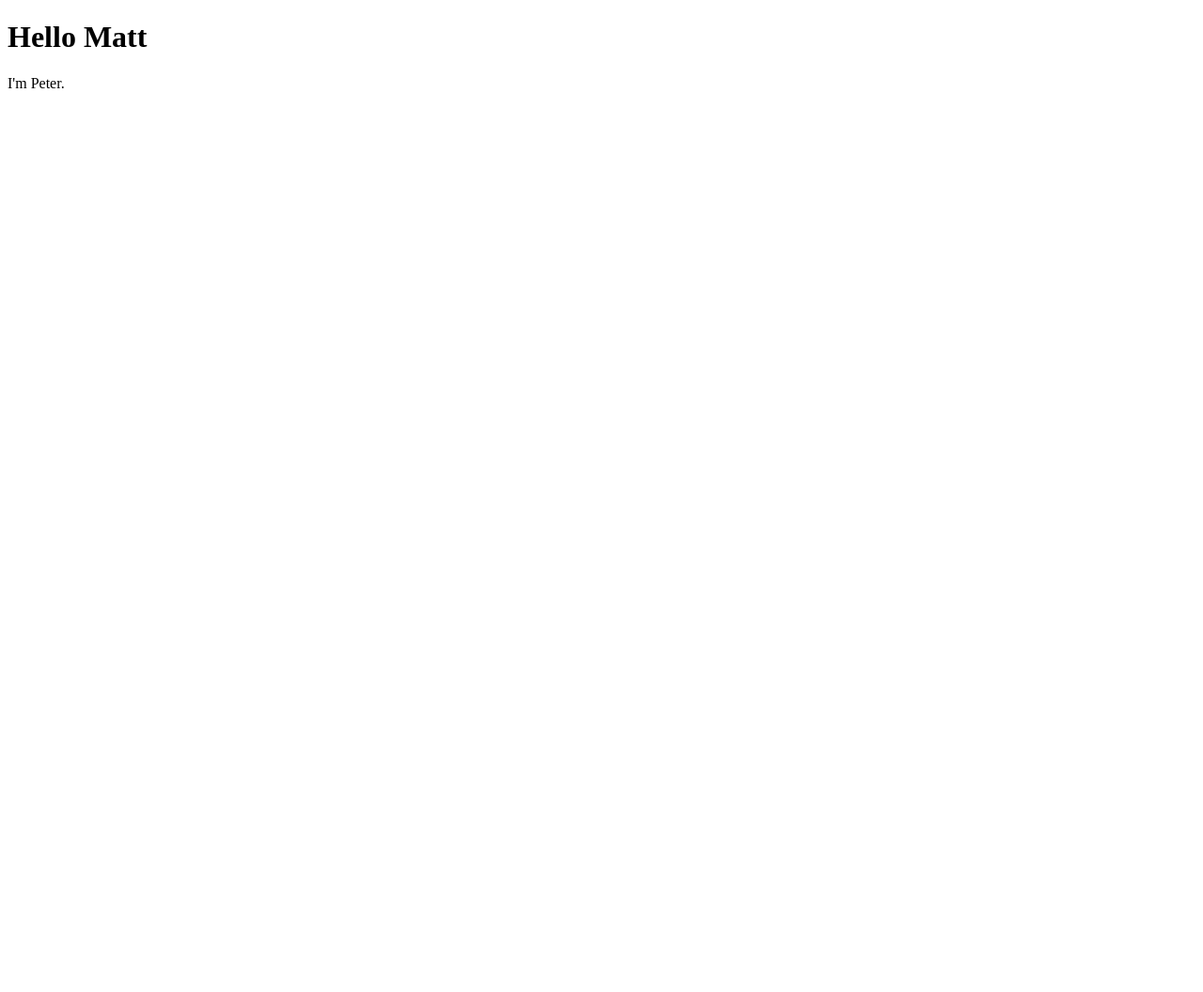
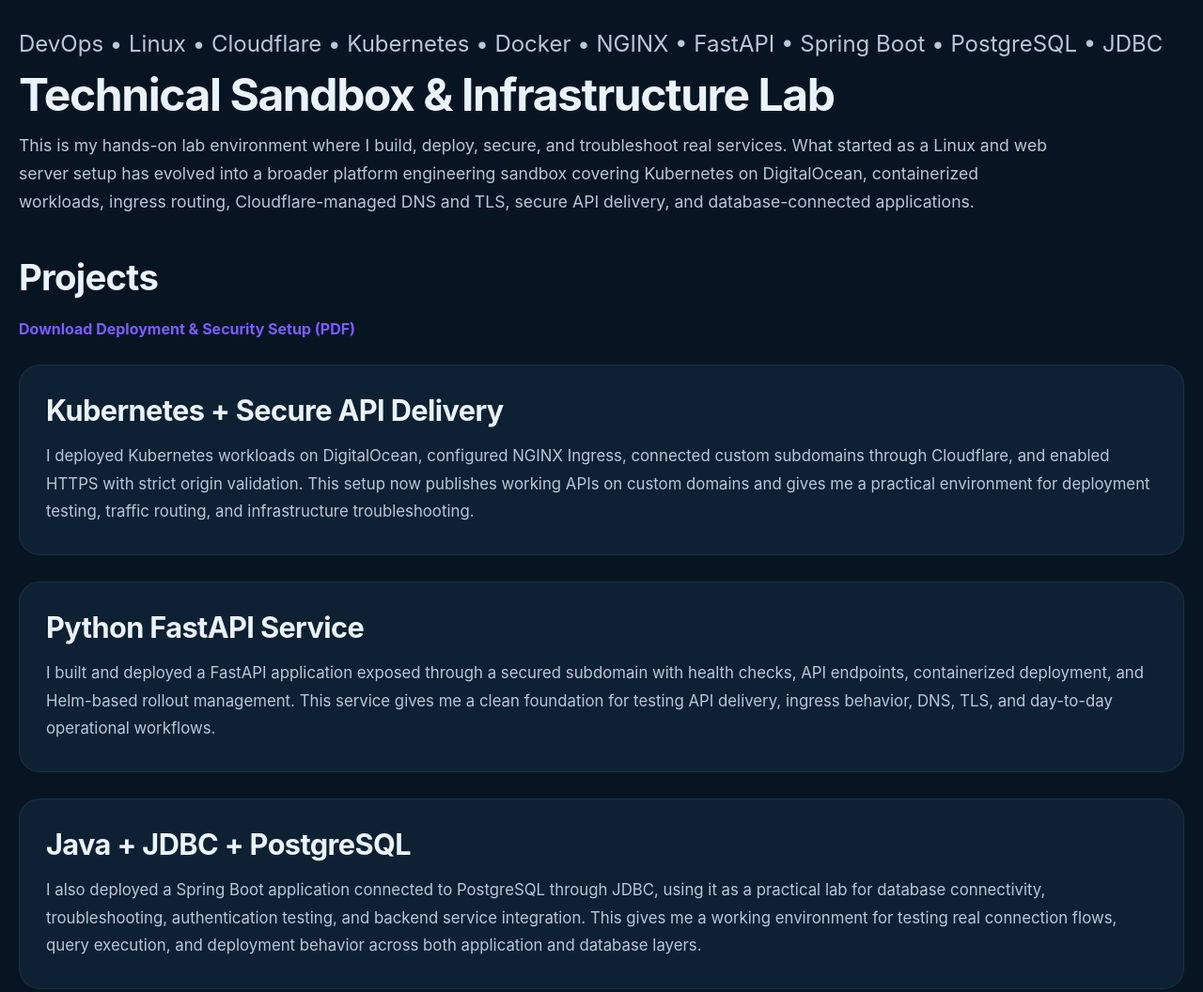
Before and after one commit to PeterHudcovic/PeterHudcovic.github.io, a plain HTML site: page index.html in a window 1280 px wide. Shown: the top 1056 px of the page at 94% size. Before the commit the page ends 800 px from the top, so only its background shows below. Drawn offline with Linux system fonts and the light colour scheme.

Commit message:
Revamp index.html with new layout and styles
Updated the HTML structure and styling for the page, including a new title and additional sections for projects and descriptions.

```diff
--- a/index.html
+++ b/index.html
@@ -1,12 +1,207 @@
 <!DOCTYPE html>
 <html lang="en">
 <head>
-    <meta charset="UTF-8">
-    <meta name="viewport" content="width=device-width, initial-scale=1.0">
-    <title>Document</title>
+  <meta charset="UTF-8" />
+  <meta name="viewport" content="width=device-width, initial-scale=1.0" />
+  <title>Amaterix</title>
+  <style>
+    :root {
+      --bg: #071523;
+      --panel: #0d2133;
+      --panel-border: rgba(255, 255, 255, 0.06);
+      --text: #eaf2ff;
+      --muted: #b9c7d8;
+      --accent: #7c5cff;
+      --accent-hover: #9278ff;
+    }
+
+    * {
+      box-sizing: border-box;
+    }
+
+    html, body {
+      margin: 0;
+      padding: 0;
+      background: var(--bg);
+      color: var(--text);
+      font-family: Inter, ui-sans-serif, system-ui, -apple-system, BlinkMacSystemFont, "Segoe UI", sans-serif;
+    }
+
+    body {
+      padding: 32px 20px 64px;
+    }
+
+    .container {
+      max-width: 1320px;
+      margin: 0 auto;
+    }
+
+    .hero {
+      margin-bottom: 42px;
+    }
+
+    .hero h1 {
+      margin: 0 0 12px;
+      font-size: clamp(2rem, 4vw, 3rem);
+      line-height: 1.1;
+      font-weight: 700;
+      letter-spacing: -0.03em;
+    }
+
+    .hero .stack {
+      color: var(--muted);
+      font-size: clamp(1.1rem, 2vw, 1.5rem);
+      margin-bottom: 14px;
+    }
+
+    .hero p {
+      max-width: 1100px;
+      font-size: 1.1rem;
+      line-height: 1.7;
+      color: var(--muted);
+      margin: 0;
+    }
+
+    h2 {
+      font-size: clamp(1.8rem, 3vw, 2.5rem);
+      margin: 38px 0 22px;
+      letter-spacing: -0.02em;
+    }
+
+    .link-row {
+      margin: 0 0 28px;
+    }
+
+    .link-row a,
+    .footer-link {
+      color: var(--accent);
+      text-decoration: none;
+      font-weight: 700;
+      font-size: 1rem;
+    }
+
+    .link-row a:hover,
+    .footer-link:hover {
+      color: var(--accent-hover);
+      text-decoration: underline;
+    }
+
+    .grid {
+      display: grid;
+      grid-template-columns: 1fr;
+      gap: 28px;
+    }
+
+    .card {
+      background: var(--panel);
+      border: 1px solid var(--panel-border);
+      border-radius: 22px;
+      padding: 30px 28px;
+      box-shadow: 0 0 0 1px rgba(255,255,255,0.01) inset;
+    }
+
+    .card h3 {
+      margin: 0 0 16px;
+      font-size: clamp(1.4rem, 2.4vw, 2rem);
+      line-height: 1.2;
+      letter-spacing: -0.02em;
+    }
+
+    .card p {
+      margin: 0;
+      color: var(--muted);
+      font-size: 1.05rem;
+      line-height: 1.75;
+    }
+
+    .footer {
+      margin-top: 48px;
+    }
+
+    @media (max-width: 700px) {
+      body {
+        padding: 22px 14px 44px;
+      }
+
+      .card {
+        padding: 24px 20px;
+      }
+    }
+  </style>
 </head>
 <body>
-    <h1>Hello Matt</h1>
-    <p>I'm Peter.</p>
+  <div class="container">
+    <section class="hero">
+      <div class="stack">DevOps • Linux • Cloudflare • Kubernetes • Docker • NGINX • FastAPI • Spring Boot • PostgreSQL • JDBC</div>
+      <h1>Technical Sandbox & Infrastructure Lab</h1>
+      <p>
+        This is my hands-on lab environment where I build, deploy, secure, and troubleshoot real services.
+        What started as a Linux and web server setup has evolved into a broader platform engineering sandbox
+        covering Kubernetes on DigitalOcean, containerized workloads, ingress routing, Cloudflare-managed DNS
+        and TLS, secure API delivery, and database-connected applications.
+      </p>
+    </section>
+
+    <h2>Projects</h2>
+
+    <div class="link-row">
+      <a href="#">Download Deployment & Security Setup (PDF)</a>
+    </div>
+
+    <div class="grid">
+      <article class="card">
+        <h3>Kubernetes + Secure API Delivery</h3>
+        <p>
+          I deployed Kubernetes workloads on DigitalOcean, configured NGINX Ingress, connected custom subdomains
+          through Cloudflare, and enabled HTTPS with strict origin validation. This setup now publishes working APIs
+          on custom domains and gives me a practical environment for deployment testing, traffic routing, and
+          infrastructure troubleshooting.
+        </p>
+      </article>
+
+      <article class="card">
+        <h3>Python FastAPI Service</h3>
+        <p>
+          I built and deployed a FastAPI application exposed through a secured subdomain with health checks,
+          API endpoints, containerized deployment, and Helm-based rollout management. This service gives me a clean
+          foundation for testing API delivery, ingress behavior, DNS, TLS, and day-to-day operational workflows.
+        </p>
+      </article>
+
+      <article class="card">
+        <h3>Java + JDBC + PostgreSQL</h3>
+        <p>
+          I also deployed a Spring Boot application connected to PostgreSQL through JDBC, using it as a practical
+          lab for database connectivity, troubleshooting, authentication testing, and backend service integration.
+          This gives me a working environment for testing real connection flows, query execution, and deployment
+          behavior across both application and database layers.
+        </p>
+      </article>
+
+      <article class="card">
+        <h3>Cloudflare + Origin Lockdown</h3>
+        <p>
+          Full (Strict) TLS, origin certificates, controlled exposure through Cloudflare, and traffic flowing through
+          protected ingress paths. I use this setup to validate secure delivery patterns, certificate behavior,
+          and origin-side hardening in a real hosted environment.
+        </p>
+      </article>
+
+      <article class="card">
+        <h3>Linux, Apache, and SSH Hardening</h3>
+        <p>
+          The underlying environment includes Linux server administration, Apache configuration, SSH key-based access,
+          controlled firewall rules, and staged automation improvements. It is the base layer that ties together the
+          web platform, DNS, certificates, deployment flow, and infrastructure security testing.
+        </p>
+      </article>
+    </div>
+
+    <div class="footer">
+      <a class="footer-link" href="https://www.linkedin.com/" target="_blank" rel="noopener noreferrer">
+        Connect with me on LinkedIn
+      </a>
+    </div>
+  </div>
 </body>
 </html>
```
